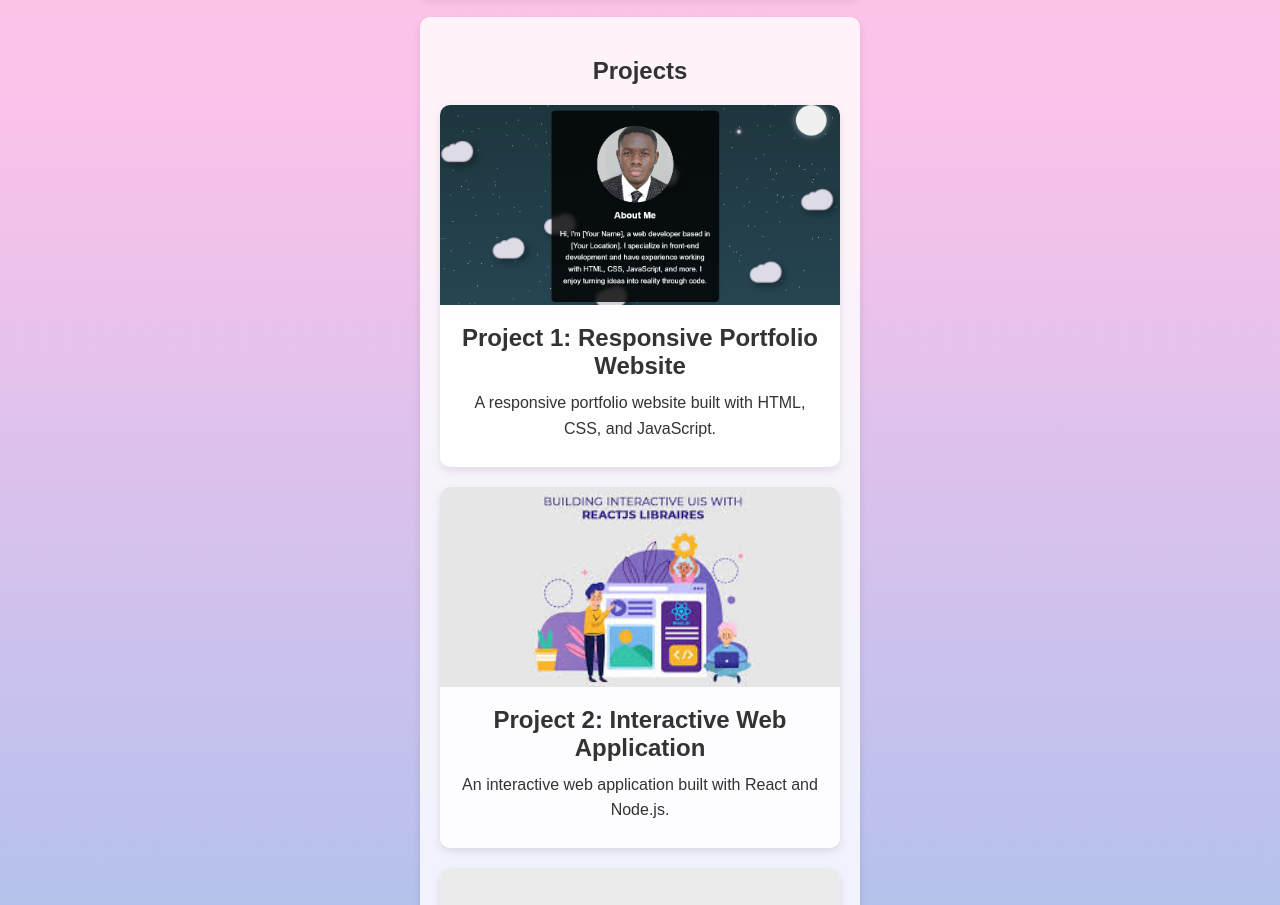
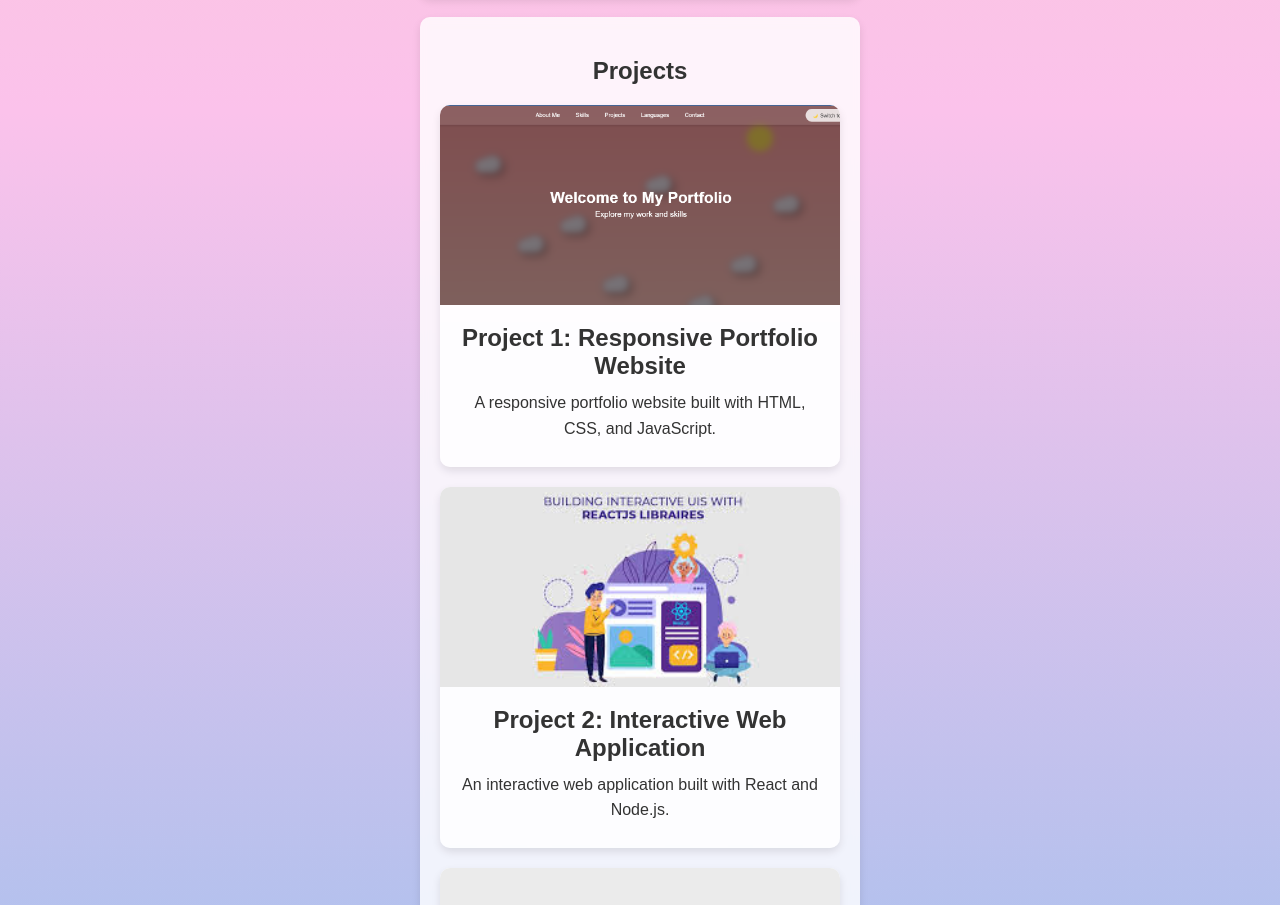
Before and after one commit to Williams9007/daniel-mensah-williams-portfolio, a plain HTML site: page index.html in a window 1280 px wide. Shown: the part 1826-2731 px from the top of the page. Drawn offline with nearby package versions, Linux system fonts and the light colour scheme.

Commit message:
Update index.html

```diff
--- a/index.html
+++ b/index.html
@@ -620,7 +620,7 @@
         <h2>Projects</h2>
         <div class="projects-container">
             <div class="project">
-               <img src="image_box/responsive-portfolio.png" alt="Project 1">
+               <img src="Screenshot 2025-04-03 075307.png" alt="Project 1">
 
                 <div class="project-content">
                     <h3>Project 1: Responsive Portfolio Website</h3>
```
